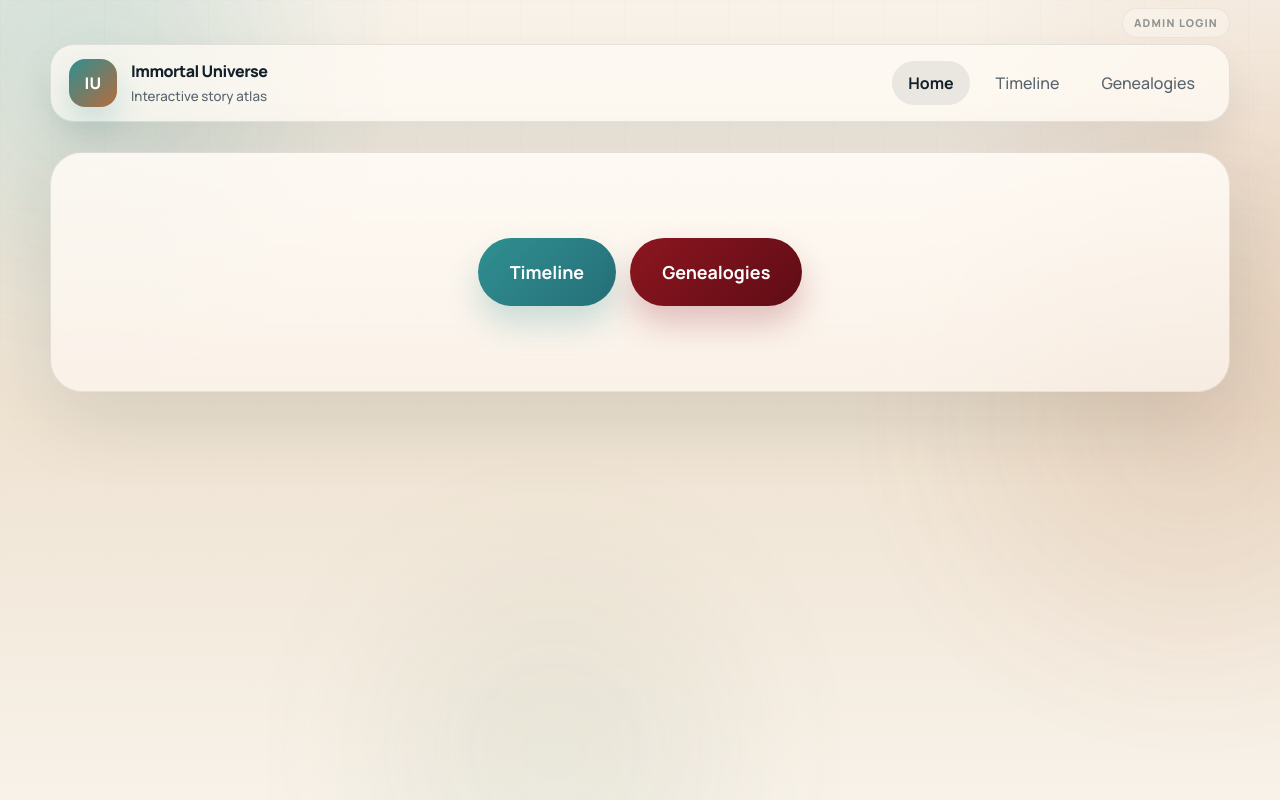
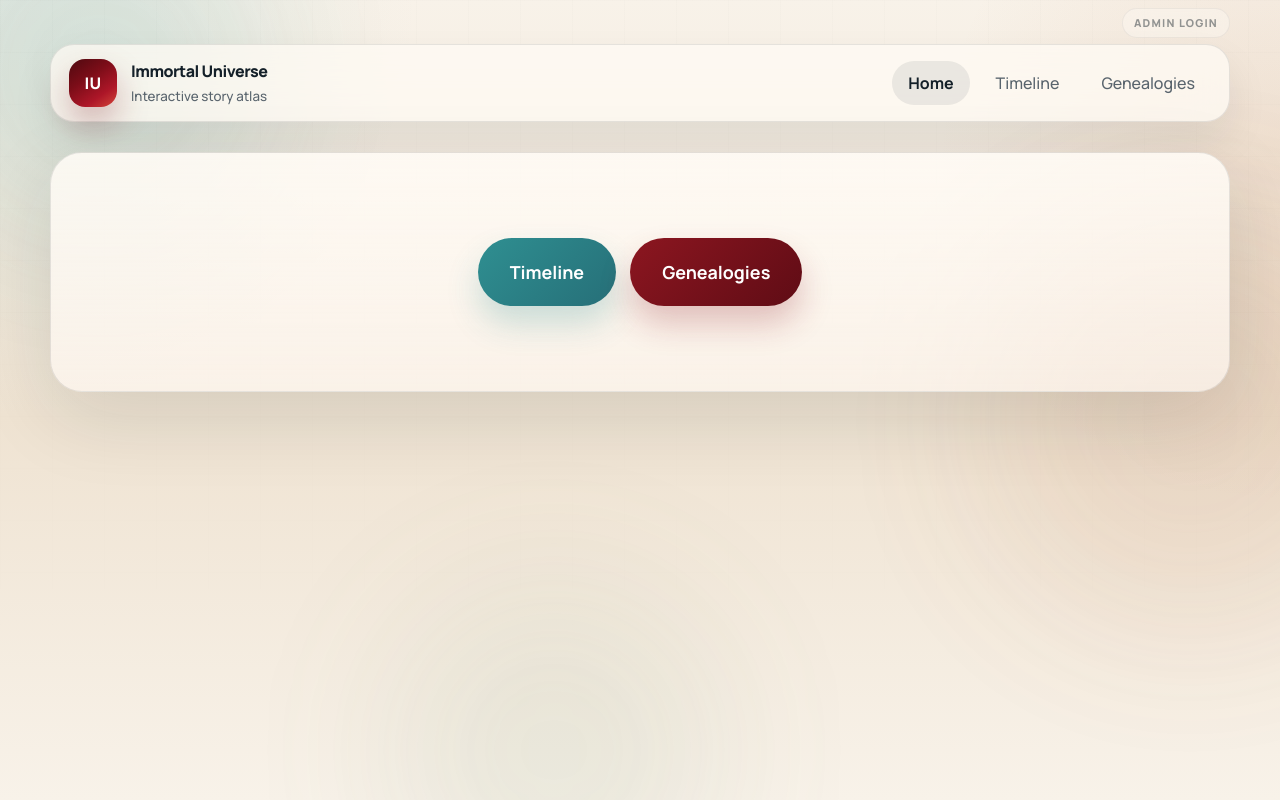
Before and after one commit to EllephEll/ImmortalUniverse, a React (Vite) app: page / in a window 1280 px wide. Built offline with nearby package versions, Linux system fonts and the light colour scheme.

Commit message:
Make brandmark icon blood red

```diff
--- a/src/styles.css
+++ b/src/styles.css
@@ -168,11 +168,11 @@ select {
   width: 48px;
   height: 48px;
   border-radius: 16px;
-  background: linear-gradient(135deg, var(--teal), var(--amber));
+  background: linear-gradient(145deg, #4f0910 0%, #7b0d18 38%, #ad1628 72%, #d4463a 100%);
   color: #fff;
   font-weight: 800;
   letter-spacing: 0.02em;
-  box-shadow: 0 16px 32px rgba(47, 143, 145, 0.22);
+  box-shadow: 0 16px 32px rgba(123, 13, 24, 0.28);
 }
 
 .site-nav {
```
